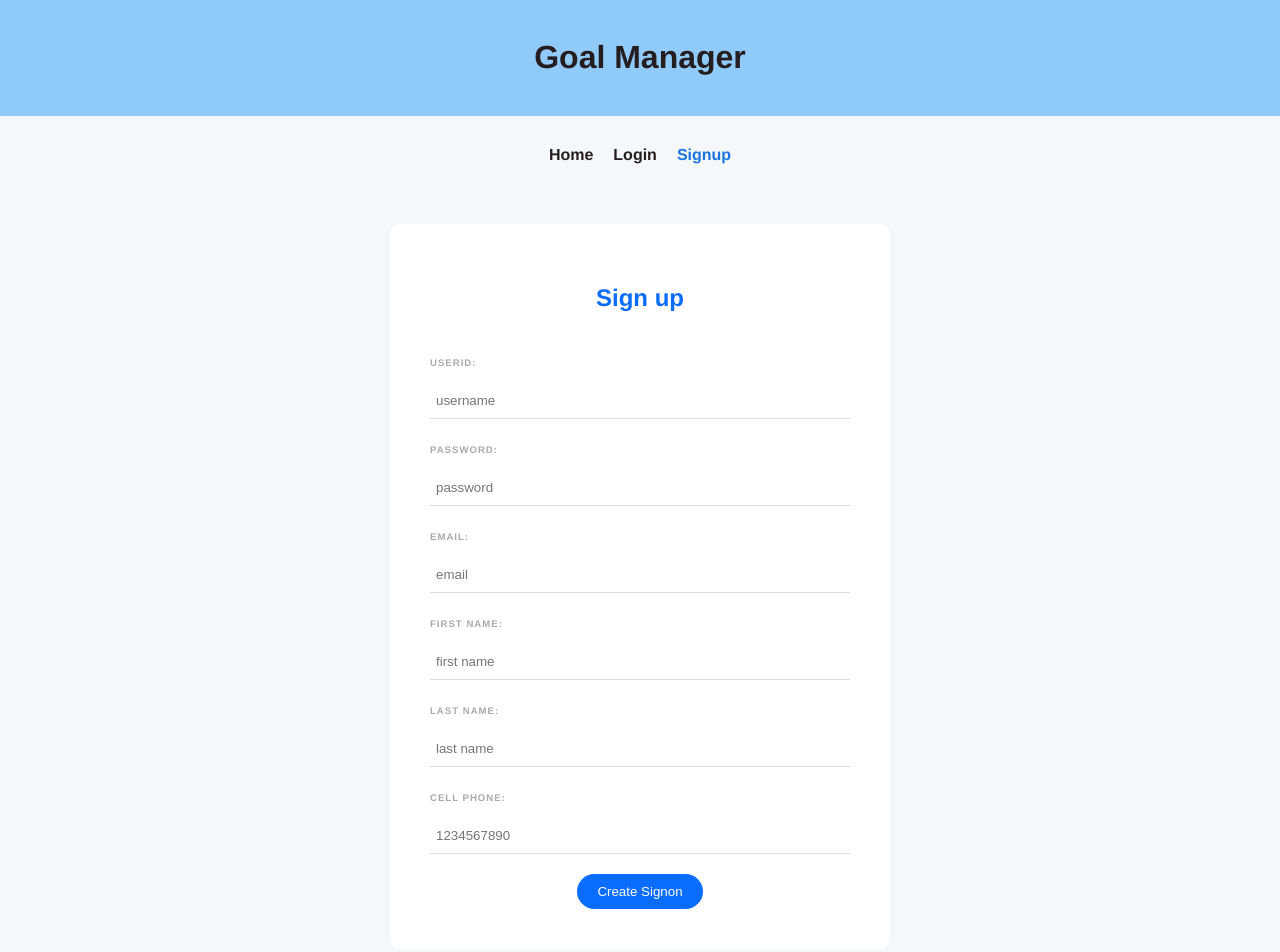
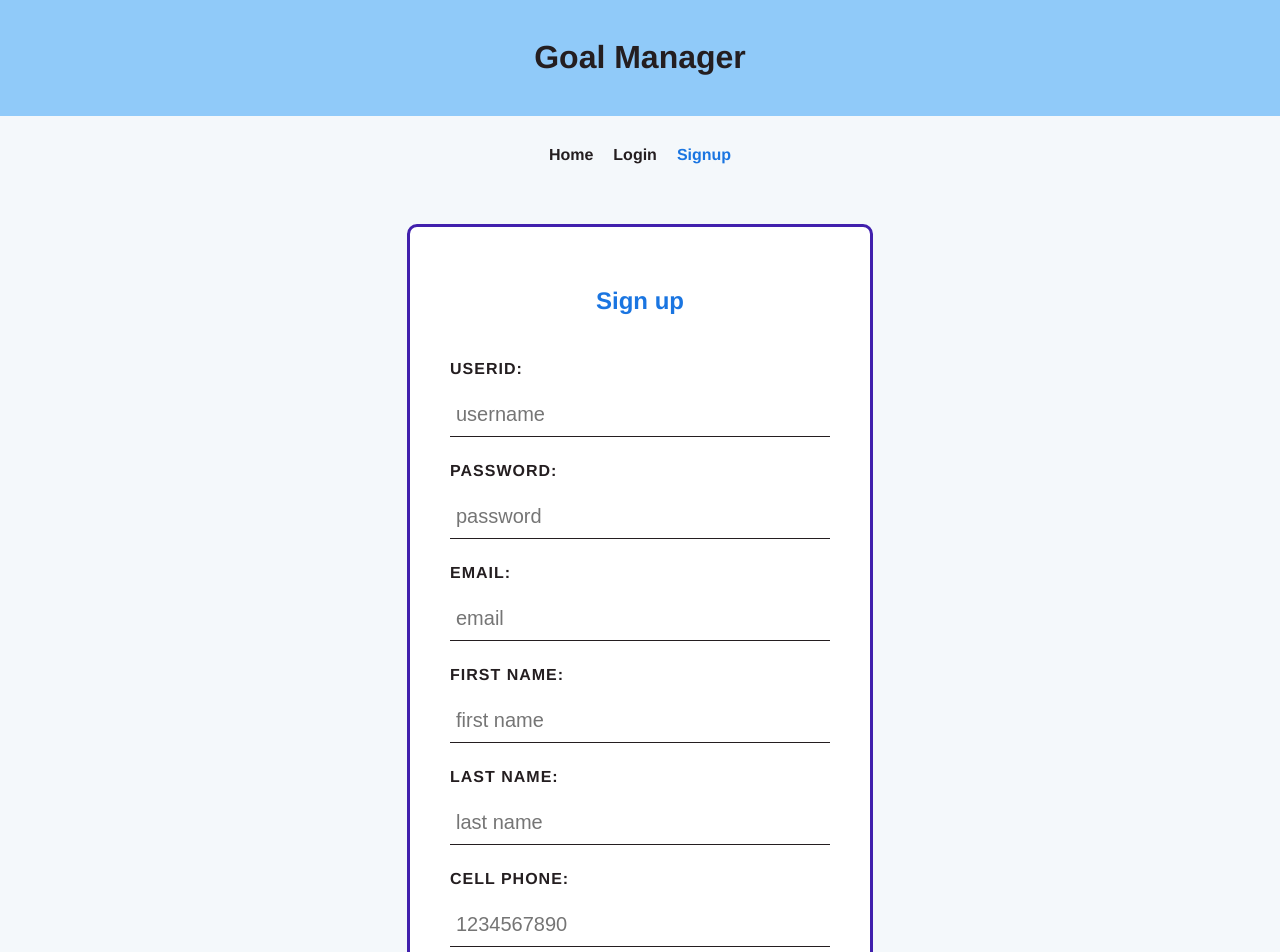
Before and after one commit to SWIRTH9092/goalmgr_frend, a Vue app: page /signup in a window 1280 px wide. Shown: the top 952 px of the page. Built offline with nearby package versions, Linux system fonts and the light colour scheme.

Commit message:
styling changes for signupview and goalistview

```diff
--- a/src/assets/global.css
+++ b/src/assets/global.css
@@ -21,6 +21,7 @@ body {
     --color12: #241E20;
     --color13: #F4C41B;
     --color14: #B41801;
+    --color15: #b5bad3;
 
 
     --titlefont: 'Bebas Neue', cursive;
@@ -50,3 +51,56 @@ body {
   nav a.router-link-exact-active {
     color: #1A75E1;
   }
+
+  form {
+    border: var(--color11) solid 3px;
+    max-width: 380px;
+    margin: 30px auto;
+    background: var(--color1);
+    text-align: left;
+    padding: 40px;
+    border-radius: 10px;
+  }
+
+  form h2 {
+    color: var(--color8);
+    text-align: center;
+  }
+
+  form label {
+    color: var(--color12);
+    font-size: 1em;
+    display: inline-block;
+    margin: 25px 0 15px;
+    text-transform: uppercase;
+    letter-spacing: 1px;
+    font-weight: bold;
+  }
+
+  form input {
+    display: block;
+    font-size: 1.25em;
+    padding: 10px 6px;
+    width: 100%;
+    box-sizing: border-box;
+    border: none;
+    border-bottom: 1px solid var(--color12);
+    color: var(--color8);
+  }
+
+  button {
+    background: var(--color11);
+    border: 0;
+    font-weight: 900;
+    font-size: 1.25em;
+    padding: 10px 20px;
+    margin-top: 20px;
+    color: var(--color1);
+    border-radius: 20px;
+  }
+  .error {
+    color: var(--color14);
+    margin-top: 10px;
+    font-size: 0.8em;
+    font-weight: bold;
+  }
--- a/src/views/HomeView.vue
+++ b/src/views/HomeView.vue
@@ -45,7 +45,7 @@ data () {
 
     }
     img {
-        object-fit: contain;
+        width:350px;
         border-radius: 15px;
     }
 
@@ -61,4 +61,10 @@ data () {
     .pagecolor {
         color: var(--color8);
     }
+
+    @media only screen and (max-width: 500px) {
+        imagecontainer {
+        width: 250px;
+        }
+    }
 </style>
--- a/src/views/auth/SignUpView.vue
+++ b/src/views/auth/SignUpView.vue
@@ -3,7 +3,7 @@
         <AuthNavBar />
         <form @submit.prevent="handleSubmit">
 
-            <h2>Sign up </h2>
+            <h2 class="formtitle">Sign up </h2>
 
             <label>Userid:</label>
             <input type="text"
@@ -119,53 +119,8 @@ export default {
 }
 </script>
 <style>
-h2 {
-    text-align:center;
-    color: #0b6dff;
-
-}
-form {
-    max-width: 420px;
-    margin: 30px auto;
-    background: white;
-    text-align: left;
-    padding: 40px;
-    border-radius: 10px;
-  }
-  label {
-    color: #aaa;
-    display: inline-block;
-    margin: 25px 0 15px;
-    font-size: 0.6em;
-    text-transform: uppercase;
-    letter-spacing: 1px;
-    font-weight: bold;
-  }
-  input {
-    display: block;
-    padding: 10px 6px;
-    width: 100%;
-    box-sizing: border-box;
-    border: none;
-    border-bottom: 1px solid #ddd;
-    color: #555;
-  }
-
-  button {
-    background: #0b6dff;
-    border: 0;
-    padding: 10px 20px;
-    margin-top: 20px;
-    color: white;
-    border-radius: 20px;
-  }
   .submit {
     text-align: center;
   }
-  .error {
-    color: #ff0062;
-    margin-top: 10px;
-    font-size: 0.8em;
-    font-weight: bold;
-  }
+
 </style>
--- a/src/views/goallist/GoalListView.vue
+++ b/src/views/goallist/GoalListView.vue
@@ -1,6 +1,6 @@
 <template >
     <div>
-        <h1>Goal List Page</h1>
+        <h1>Goal Setting</h1>
 
         <form @submit.prevent="handleCreateGoal">
 
@@ -42,8 +42,8 @@
     </div>
 
     <div class="goallist-container">
-    <ul>
-      <li v-for="(goallist, i) in goallists" :key="goallist._id">
+        <div>
+            <div v-for="(goallist, i) in goallists" :key="goallist._id">
                 <div class="goallist">
                     <span class="goallist-name">{{ goallist.gl_Name }}</span>
                     <span class="goallist-stat">{{ goallist.gl_Stat }}</span>
@@ -52,8 +52,8 @@
                     <span class="goallist-enddate">{{ goallist.gl_EndDate }}</span>
             </div>
             <button class="delete-btn" @click="removeGoal(goallist, i)">DELETE GOAL</button>
-      </li>
-    </ul>
+        </div>div>
+    </div>
   </div>
 
 </template>
@@ -194,7 +194,7 @@ export default {
   cursor: pointer;
 }
 
-.goallists-container {
+.goallist-container {
   display: flex;
   flex-direction: column;
   align-items: center;
```
Lines whose indentation alone changed are shown as unchanged.
